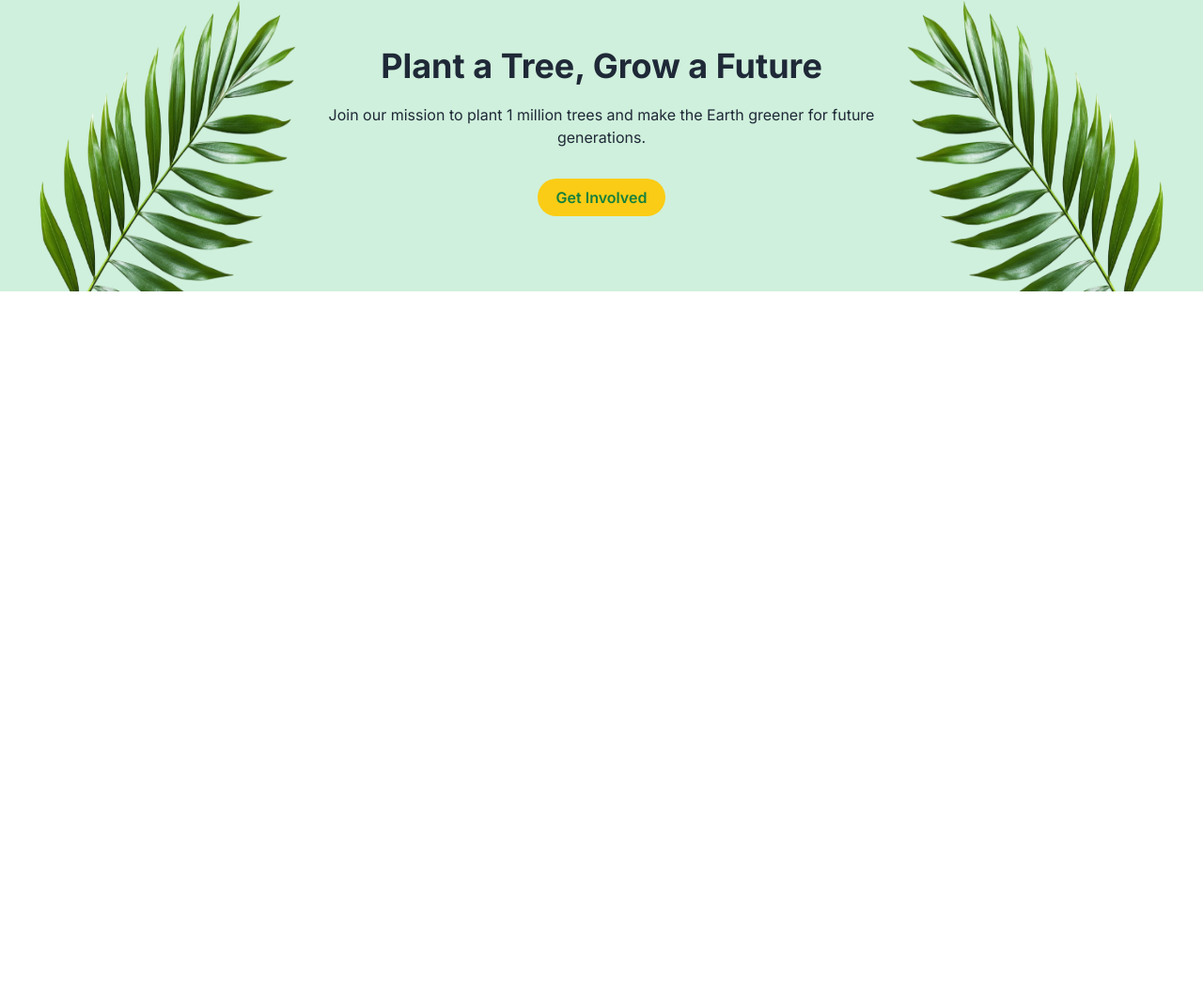
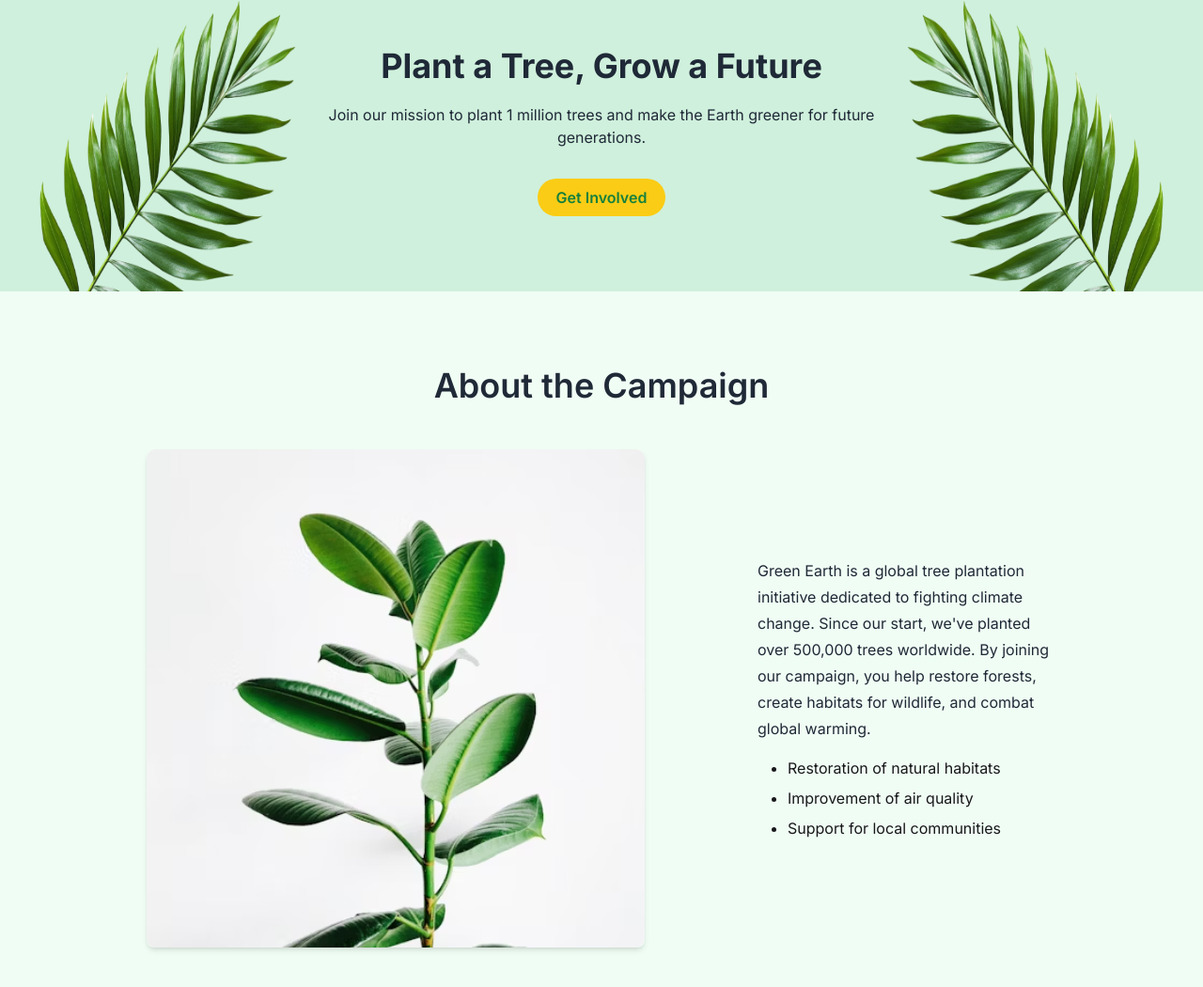
Before and after one commit to MotaharHossainMohim/Green-Earth, a plain HTML site: page index.html in a window 1280 px wide. Shown: the part 110-1160 px from the top of the page at 94% size. Before the commit the page ends 880 px from the top, so only its background shows below. Drawn offline with nearby package versions, Linux system fonts and the light colour scheme.

Commit message:
Complete About Campaign section

```diff
--- a/index.html
+++ b/index.html
@@ -88,6 +88,35 @@
         />
       </section>
 
+      <!-- About Campaign -->
+      <section id="" class="bg-[#F0FDF4] py-20 px-8 text-center ">
+        <h2 class="text-4xl font-semibold text-[#1F2937] mb-12">
+          About the Campaign
+        </h2>
+
+        <div
+          class=" max-w-[1000px] mx-auto flex  items-center justify-center gap-30  sm:px-4   "
+        >
+          <img
+            src="./assets/about.png"
+            alt=""
+            class="w-[530px] h-[530px] rounded-lg shadow-md sm:w-full "
+          />
+          <div class="text-left text-center">
+            <p class=" leading-7 text-[#1F2937] mb-4">
+            Green Earth is a global tree plantation initiative dedicated to
+            fighting climate change. Since our start, we've planted over 500,000
+            trees worldwide. By joining our campaign, you help restore forests,
+            create habitats for wildlife, and combat global warming.</p>
+            <ul class="pl-8 list-disc space-y-2">
+              <li>Restoration of natural habitats</li>
+              <li>Improvement of air quality</li>
+              <li>Support for local communities</li>
+            </ul>
+          </div>
+        </div>
+      </section>
+
 
 
     <script src="script/index.js"></script>
```
